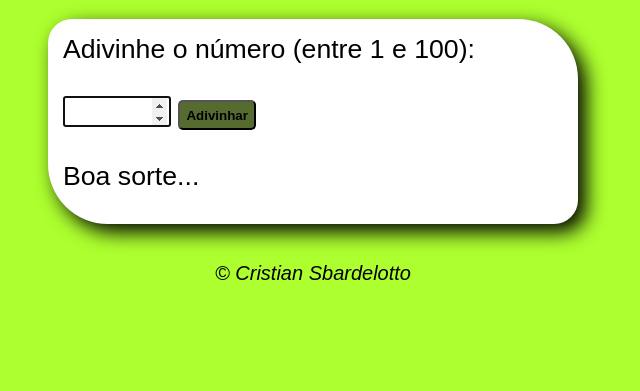
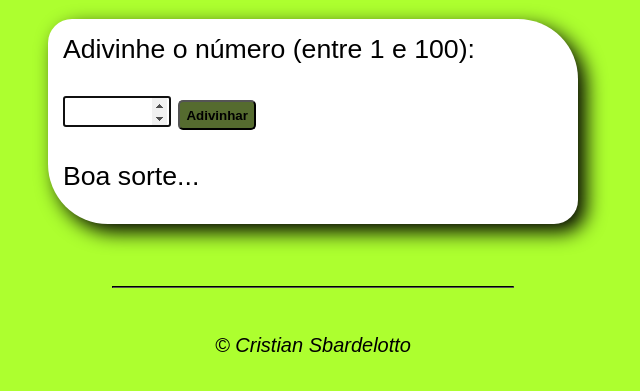
Before and after one commit to cristian-sbardelotto/adivinhe-o-numero, a website: page files/index.html in a window 1280 px wide. Shown: the part 159-550 px from the top of the page, without its empty margins (327-967 px from the left). Drawn offline with Linux system fonts and the light colour scheme; files that its build step writes are made by us from their sources; files whose address does not match are found by name.

Commit message:
Meu segundo commit(adicionei a horizontal row)

```diff
--- a/html_arq/index.html
+++ b/files/index.html
@@ -27,7 +27,8 @@
         </div>
 
     </section>
-
+    <br> <br> <br>
+    <hr class="line">
     <br> <p style="display: none;">&copy; Cristian Sbardelotto</p>
     <script src="random_number.js"></script>
 </body>
--- a/random_number.js
+++ b/files/random_number.js
@@ -14,6 +14,7 @@ console.log(`O número é ${randomNum}`);
 function carregar() {
     document.querySelector('.content').style.display = "block";
     document.querySelector('p').style.display = 'block';
+    document.querySelector(".line").style.display = 'block';
     numberForm.focus();
 }
 
--- a/style.css
+++ b/files/style.css
@@ -78,3 +78,8 @@ p {
     0%,100% { opacity: 0 }
     50% { opacity: 1 }
   }
+hr {
+    display: none;
+    width: 400px;
+    border-color: black;
+}
--- a/package.json
+++ b/package.json
@@ -4,7 +4,7 @@
   "description": "Jogo de adivinhar o número que será sorteado pela máquina.",
   "main": "\u001b[D\u001b",
   "scripts": {
-    "start": "npx live-server html_arq/",
+    "start": "npx live-server files/",
     "test": "["
   },
   "repository": {
```
